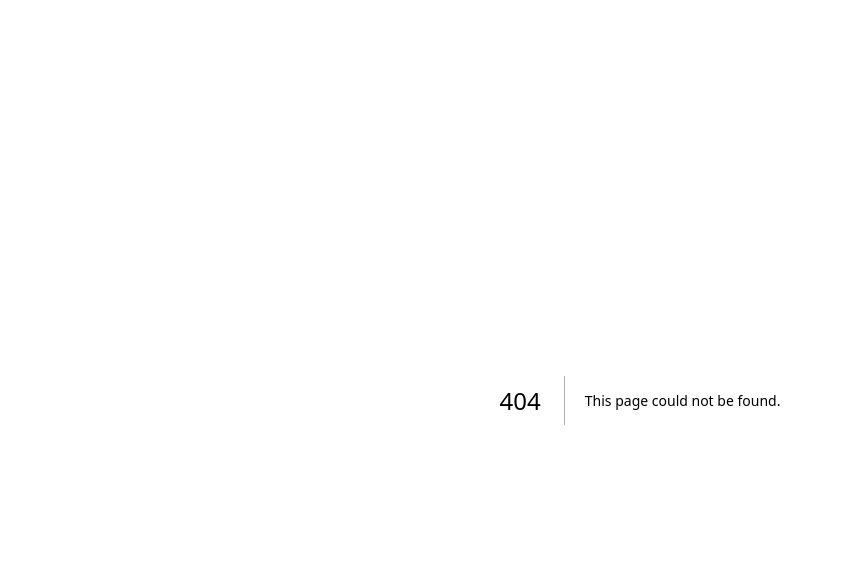
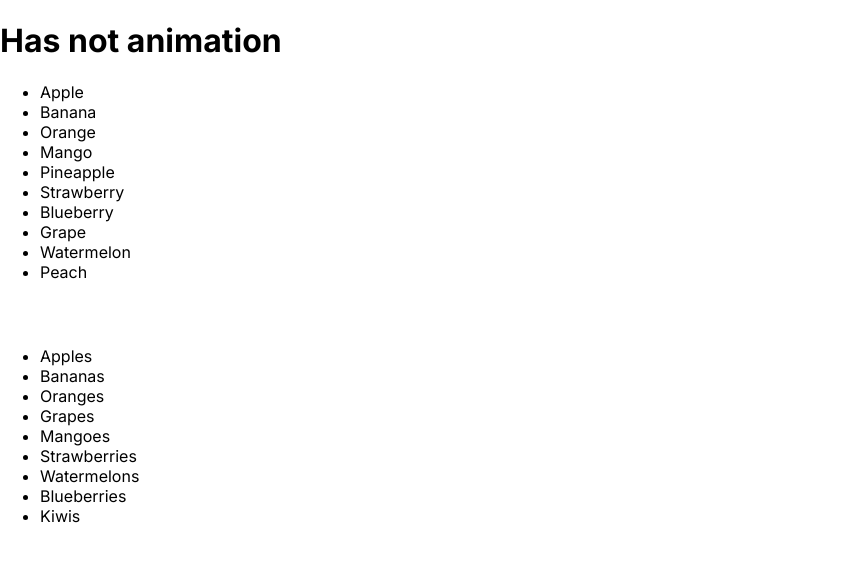
Before and after one commit to Razum/frontend_dive, a Next.js app: page /has_not_animation in a window 1280 px wide. Before the commit this address had no page. Shown: the top 562 px of the page, without its empty margins (0-841 px from the left). Built offline with nearby package versions, Linux system fonts and the light colour scheme.

Commit message:
split effect. has not animation

```diff
--- a/package.json
+++ b/package.json
@@ -38,5 +38,6 @@
         "tabWidth": 4,
         "semi": true,
         "singleQuote": true
-    }
+    },
+    "packageManager": "pnpm@9.12.2+sha512.22721b3a11f81661ae1ec68ce1a7b879425a1ca5b991c975b074ac220b187ce56c708fe5db69f4c962c989452eee76c82877f4ee80f474cebd61ee13461b6228"
 }
--- a/src/app/has-animation/page.tsx
+++ b/src/app/has-animation/page.tsx
@@ -7,8 +7,6 @@ const importAll = (context: __WebpackModuleApi.RequireContext) =>
 const images = importAll(require.context('./images/', false, /\.(?:png|jpg)$/));
 
 function HasAnimationPage() {
-    console.log(images);
-
     return (
         <div className={styles.wrapper}>
             <div className={styles.list}>
--- /dev/null
+++ b/src/app/has_not_animation/page.module.css
@@ -0,0 +1,52 @@
+.list {
+    margin-bottom: 4rem;
+}
+
+.list > li {
+    transition: all 0.5s ease;
+}
+
+.list:hover > li:hover {
+    font-size: 1.25rem;
+    text-shadow: 0 0 5px rgb(0 0 0 / 0.25);
+}
+
+.list:hover > li:not(:hover) {
+    color: #dad9d9;
+}
+
+@import "https://unpkg.com/open-props/easings.min.css";
+
+.list2 {
+    width: 300px;
+    --arc: 5deg;
+
+    @media (hover) and (prefers-reduced-motion: no-preference) {
+        &:has(li:nth-child(1):hover) { --target: 1 }
+        &:has(li:nth-child(2):hover) { --target: 2 }
+        &:has(li:nth-child(3):hover) { --target: 3 }
+        &:has(li:nth-child(4):hover) { --target: 4 }
+        &:has(li:nth-child(5):hover) { --target: 5 }
+        &:has(li:nth-child(6):hover) { --target: 6 }
+        &:has(li:nth-child(7):hover) { --target: 7 }
+        &:has(li:nth-child(8):hover) { --target: 8 }
+        &:has(li:nth-child(9):hover) { --target: 9 }
+
+        & > li {
+            transform-origin: -200% 50%;
+            transition:
+                    transform 2s var(--ease-spring-5),
+                    opacity .3s var(--ease-3);
+        }
+
+        &:hover > li:not(:hover) {
+            --distance-from-target: abs(var(--sibling-index) - var(--target));
+            --distance-multiplier: var(--distance-from-target) * 15%; /* change 15% */
+            --gradual-fadeout: calc(100% - var(--distance-multiplier));
+            opacity: var(--gradual-fadeout);
+
+            --angle: calc((var(--sibling-index) - var(--target)) * var(--arc));
+            transform: rotateZ(var(--angle));
+        }
+    }
+}
--- /dev/null
+++ b/src/app/has_not_animation/page.tsx
@@ -0,0 +1,36 @@
+import styles from '@/app/has_not_animation/page.module.css';
+
+function HasNotAnimation() {
+  return (
+      <div>
+          <h1>Has not animation</h1>
+          <ul className={styles.list}>
+              <li>Apple</li>
+              <li>Banana</li>
+              <li>Orange</li>
+              <li>Mango</li>
+              <li>Pineapple</li>
+              <li>Strawberry</li>
+              <li>Blueberry</li>
+              <li>Grape</li>
+              <li>Watermelon</li>
+              <li>Peach</li>
+          </ul>
+
+
+          <ul className={styles.list2} style={{"--sibling-count": 9}}>
+              <li style={{'--sibling-index': 1}}>Apples</li>
+              <li style={{'--sibling-index': 2}}>Bananas</li>
+              <li style={{'--sibling-index': 3}}>Oranges</li>
+              <li style={{'--sibling-index': 4}}>Grapes</li>
+              <li style={{'--sibling-index': 5}}>Mangoes</li>
+              <li style={{'--sibling-index': 6}}>Strawberries</li>
+              <li style={{'--sibling-index': 7}}>Watermelons</li>
+              <li style={{'--sibling-index': 8}}>Blueberries</li>
+              <li style={{'--sibling-index': 9}}>Kiwis</li>
+          </ul>
+      </div>
+  );
+}
+
+export default HasNotAnimation;
--- a/src/app/page.tsx
+++ b/src/app/page.tsx
@@ -61,6 +61,12 @@ function Home() {
                 <li>
                     <Link href="/has-animation">Has Animation</Link>
                 </li>
+                <li>
+                    <Link href="/split-effect">Split effect</Link>
+                </li>
+                <li>
+                    <Link href="/has_not_animation">:has :not animation</Link>
+                </li>
             </ul>
         </main>
     );
--- /dev/null
+++ b/src/app/split-effect/page.module.css
@@ -0,0 +1,36 @@
+.wrapper {
+    overflow: hidden;
+}
+
+.input[type='range'] {
+    --p: calc(2.5em + var(--k)*(100% - 5em)/100);
+    display: block;
+    width: 100%;
+    height: 100vh;
+    cursor: pointer;
+}
+
+.input[type='range'],
+.input[type='range']::-webkit-slider-thumb,
+.input[type='range']::-webkit-slider-runnable-track {
+    -webkit-appearance: none;
+}
+.input[type='range']::-webkit-slider-runnable-track {
+    border: none;
+    width: 100%;
+    height: 100%;
+    background:
+            linear-gradient(90deg, #0000 calc(var(--k)*1%), #000 0)
+            50%/ 100%,
+            url(https://images.unsplash.com/photo-1721739263063-969dfdc5062f?w=2400) 50%/ cover;
+    background-blend-mode: color;
+}
+.input[type='range']::-webkit-slider-thumb {
+    --list: #fff 0% 60deg, transparent 0%;
+    border: none;
+    width: 5em;
+    height: 100%;
+    background: conic-gradient(from 60deg, var(--list)) 0/ 37.5%, conic-gradient(from 240deg, var(--list)) 100%/ 37.5%, radial-gradient(circle, transparent calc(2.5em - 2px - 1px), #fff calc(2.5em - 2px) calc(2.5em - 1px), transparent 2.5em), linear-gradient(#fff calc(50% - 2.5em + .5*2px), transparent 0 calc(50% + 2.5em - .5*2px), #fff 0) 50% 0/ 2px;
+    background-repeat: no-repeat;
+    cursor: ew-resize;
+}
```
Also changed, not shown: src/app/split-effect/page.tsx (added, +21 -0 lines).
